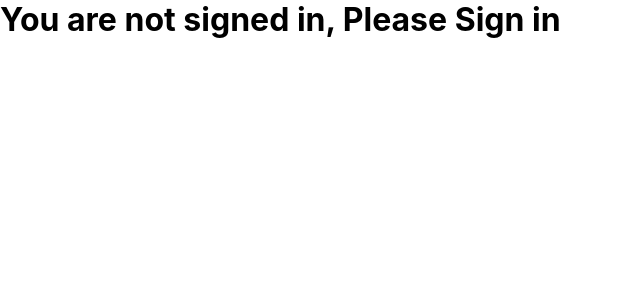
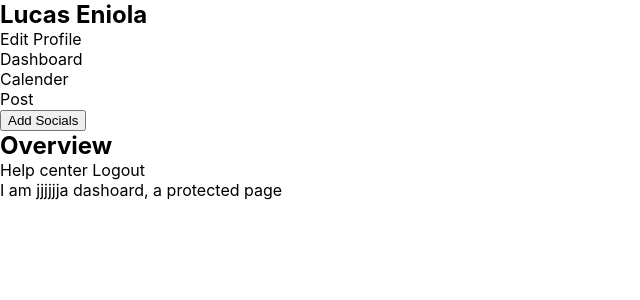
Before and after one commit to t-bello7/dash, a Next.js app: page /dashboard in a window 1280 px wide. Shown: the top 300 px of the page, without its empty margins (0-640 px from the left). Built offline with nearby package versions, Linux system fonts and the light colour scheme; no server answers.

Commit message:
add navigation and html structure for dashoard, calender and post

```diff
--- a/component/DashboardLayout.js
+++ b/component/DashboardLayout.js
@@ -1,8 +1,11 @@
+import React from "react";
+import SideNav from "./SideNav";
+
 const DashboardLayout = ({ children }) => (
-  <>
-    <h1> Dashboard header</h1>
+  <div>
+    <SideNav/>
     {children}
-  </>
+ </div>
 );
 
 export default DashboardLayout;
--- /dev/null
+++ b/component/SideNav.js
@@ -0,0 +1,55 @@
+import { v4 as uuidv4 } from "uuid"
+import Link from "next/link";
+
+const navLinks = [
+    {
+      index: uuidv4(),
+      name: 'Dashboard',
+      path: '/dashboard',
+    },
+    {
+      index: uuidv4(),
+      name: 'Calender',
+      path: '/dashboard/calender',
+    },
+    {
+      index: uuidv4(),
+      name: 'Post',
+      path: '/dashboard/post',
+    },
+  ];
+
+
+const SideNav = () => (
+        <nav>
+            <div>
+                <h2> Lucas Eniola</h2>
+                <span> Edit Profile</span>
+            </div>
+
+            <div>
+                <ul>
+                    {navLinks.map((link) => (
+                        <Link key={link.index} href={link.path}>
+                            <li>{link.name}</li>
+                        </Link>
+                        ))
+                    }
+                </ul>
+                <button> Add Socials </button>
+            </div>
+
+            <div>
+                <h2> Overview </h2>
+            </div>
+
+            <div>
+                <span> Help center </span>
+                <span> Logout </span>
+            </div>
+
+
+        </nav>
+)
+
+export default SideNav;
--- a/package.json
+++ b/package.json
@@ -15,7 +15,8 @@
     "next-auth": "^4.10.2",
     "nodemailer": "^6.7.7",
     "react": "18.2.0",
-    "react-dom": "18.2.0"
+    "react-dom": "18.2.0",
+    "uuid": "^8.3.2"
   },
   "devDependencies": {
     "@babel/core": "7.x",
--- a/pages/dashboard/index.js
+++ b/pages/dashboard/index.js
@@ -1,36 +1,37 @@
 import { useSession } from "next-auth/react";
 import { useState, useEffect } from "react";
+import DashboardLayout from "../../component/DashboardLayout";
 
 const DashboardHome = () => {
+  // const {data: session} = useSession()
+  // const [content, setContent] = useState();
 
-  const {data: session} = useSession()
-  const [content, setContent] = useState();
+  // useEffect(() => {
+  //   const fetchData = async() => {
+  //     const res = await fetch("/api/dashboard/index");
+  //     const json = await res.json();
 
-  useEffect(() => {
-    const fetchData = async() => {
-      const res = await fetch("/api/dashboard/index");
-      const json = await res.json();
+  //     if(json.content){
+  //       setContent(json.content)
+  //     }
+  //   }
+  // }, [session])
 
-      if(json.content){
-        setContent(json.content)
-      }
-    }
-  }, [session])
+  // // if (typeof window !== "undefined" && loading) return null;
 
-  // if (typeof window !== "undefined" && loading) return null;
-
-  if(!session){
-    return (
+  // if(!session){
+  //   return (
+  //     <main>
+  //       <h1> You are not signed in, Please Sign in</h1>
+  //     </main>
+  //   )
+  // }
+  return (
+    <DashboardLayout>
       <main>
-        <h1> You are not signed in, Please Sign in</h1>
+        I am jjjjjja dashoard, a protected page
       </main>
-    )
-  }
-  return (
-    <div>
-      <h1> I am a dashoard, a protected page </h1>
-      {/* <p> {content}</p> */}
-    </div>
+    </DashboardLayout>
   )
-} ;
+}
 export default DashboardHome;
```
Also changed, not shown: component/Header.js (+4 -3 lines), pages/dashboard/calender.js (added, +11 -0 lines), pages/dashboard/post.js (added, +11 -0 lines).
